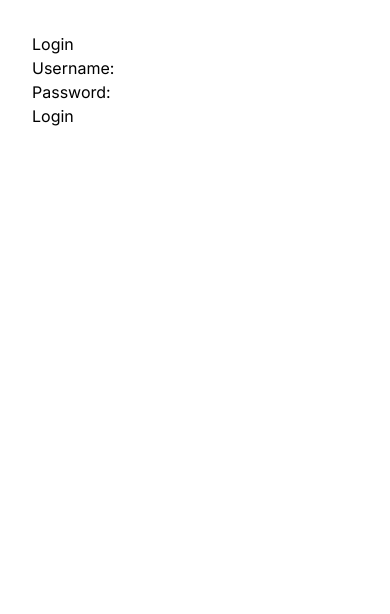
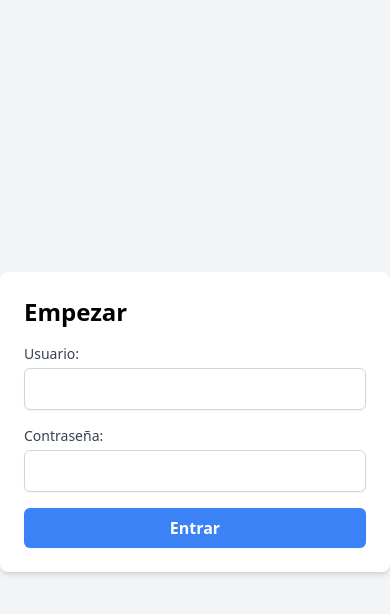
Before and after one commit to valebmss/pos-local1, a Next.js app: page / in a window 390 px wide. Shown: the top 614 px of the page. Built offline with nearby package versions, Linux system fonts and the light colour scheme.

Commit message:
token invaid

```diff
--- a/app/api/login.js
+++ /dev/null
@@ -1,33 +0,0 @@
-// app/api/login/route.js
-import ddbDocClient from "@/lib/aws";
-import { GetCommand } from "@aws-sdk/lib-dynamodb";
-import bcrypt from "bcryptjs";
-
-export async function POST(req) {
-  const { usuario_id, password } = await req.json();
-
-  try {
-    const params = {
-      TableName: 'Usuarios',
-      Key: { usuario_id },
-    };
-
-    const { Item } = await ddbDocClient.send(new GetCommand(params));
-
-    if (!Item) {
-      return new Response(JSON.stringify({ message: 'Invalid credentials' }), { status: 401 });
-    }
-
-    const passwordMatch = await bcrypt.compare(password, Item.password);
-
-    if (!passwordMatch) {
-      return new Response(JSON.stringify({ message: 'Invalid credentials' }), { status: 401 });
-    }
-
-    // Aquí puedes guardar la sesión usando cookies o JWT
-    return new Response(JSON.stringify({ message: 'Login successful', userData: Item.userData }), { status: 200 });
-  } catch (error) {
-    console.error(error);
-    return new Response(JSON.stringify({ message: 'Internal server errorrrr' }), { status: 500 });
-  }
-}
--- a/app/api/login/route.js
+++ b/app/api/login/route.js
@@ -30,7 +30,7 @@ export async function POST(req) {
     }
 
     // Aquí puedes guardar la sesión usando cookies o JWT
-    return new Response(JSON.stringify({ message: 'Login successful', userData: Item.nombre }), { status: 200 });
+    return new Response(JSON.stringify({ message: 'Login successful', userData: Item }), { status: 200 });
   } catch (error) {
     console.error('An error occurred:', error);
     console.log("KEY: ", usuario_id);
--- /dev/null
+++ b/app/api/protected/route.js
@@ -0,0 +1,13 @@
+// app/api/protected/route.js
+import { verifyToken } from '@/lib/auth';
+
+export async function GET(req) {
+  const user = verifyToken(req);
+
+  if (!user) {
+    return new Response(JSON.stringify({ message: 'Unauthorized' }), { status: 401 });
+  }
+
+  // Datos protegidos
+  return new Response(JSON.stringify({ message: 'Protected data', user }), { status: 200 });
+}
--- a/app/api/test/test.js
+++ /dev/null
@@ -1,3 +0,0 @@
-export async function POST(req) {
-    return new Response(JSON.stringify({ message: 'Login endpoint reached' }), { status: 200 });
-  }
--- /dev/null
+++ b/app/dashboard/page.js
@@ -0,0 +1,45 @@
+// pages/dashboard.js
+'use client';
+
+import { useUser } from '@/context/UserContext';
+import { jwtDecode } from "jwt-decode";
+import { useEffect, useState } from 'react';
+
+
+
+export default function Dashboard() {
+  const { user } = useUser();
+
+  useEffect(() => {
+    console.log("COOKIES:", document.cookie);
+    console.log("COOKIES:", document.cookie.split('.'));
+    console.log("COOKIES:", document.cookie.split('.').find(row => row.startsWith('accessToken=')));
+    const token = document.cookie
+      .split('.')
+      .find(row => row.startsWith('accessToken='))
+      ?.split('=')[1];
+      console.log("TOKEN:", token);
+      //tipo de token
+      console.log("TOKEN:", jwtDecode(token).type);
+      console.log("TOKEN:", jwtDecode(token));
+
+    if (token) {
+      const decodedUser = jwtDecode(token);
+      console.log("USER LOGGED:", decodedUser);
+      setUser(decodedUser);
+    }
+  }, []);
+
+  if (!user) {
+    return <p>Vuelve a ingresar...</p>;
+  }
+
+
+
+  return (
+    <div>
+      <h1>Bienvenido, {user.nombre}!</h1>
+      <p>Usuario conectado: {user.usuario}</p>
+    </div>
+  );
+}
--- a/app/layout.js
+++ b/app/layout.js
@@ -1,5 +1,9 @@
+
+
 import { Inter } from "next/font/google";
 import "./globals.css";
+import { UserProvider } from '@/context/UserContext';
+
 
 const inter = Inter({ subsets: ["latin"] });
 
@@ -11,7 +15,11 @@ export const metadata = {
 export default function RootLayout({ children }) {
   return (
     <html lang="en">
-      <body className={inter.className}>{children}</body>
-    </html>
+    <body>
+      <UserProvider>
+        {children}
+      </UserProvider>
+    </body>
+  </html>
   );
 }
--- a/app/page.js
+++ b/app/page.js
@@ -1,20 +1,23 @@
-// app/page.js
 'use client';
 
 import { useState } from 'react';
 import { useRouter } from 'next/navigation';
-
+import { useUser } from '@/context/UserContext';
 
 export default function Home() {
   const [usuario_id, setUsername] = useState('');
   const [password, setPassword] = useState('');
+  const [loading, setLoading] = useState(false);
+  const [error, setError] = useState('');
   const router = useRouter();
+  const { setUser } = useUser(); // Obtén el setter del contexto aquí
 
   const handleLogin = async (e) => {
     e.preventDefault();
+    setLoading(true);
+    setError('');
 
-    console.log('Logging in:', usuario_id);
-
+    try {
       const res = await fetch('/api/login', {
         method: 'POST',
         headers: {
@@ -23,45 +26,60 @@ export default function Home() {
         body: JSON.stringify({ usuario_id, password }),
       });
 
-
       if (res.ok) {
         const data = await res.json();
+        console.log('Login successful:', data.userData.nombre);
 
-  console.log('Login successful:',  data.userData);
-  router.push(
- '/dashboard',
-   );
+        setUser(data.userData); // Actualiza el estado del usuario en el contexto
+        router.push('/dashboard');
       } else {
         const errorData = await res.json();
         console.error('Login failed:', errorData);
+        setError('Algo falló, revisa tu información y vuelve a intentrlo');
       }
-
+    } catch (err) {
+      console.error('Error:', err);
+      setError('Ha ocurrido un error inesperado');
+    } finally {
+      setLoading(false);
+    }
   };
 
   return (
-    <div style={{ padding: '2rem' }}>
-      <h1>Login</h1>
+    <div className="min-h-screen flex items-center justify-center bg-gray-100">
+      <div className="w-full max-w-md p-6 bg-white shadow-md rounded-lg">
+        <h1 className="text-2xl font-bold mb-4">Empezar</h1>
+        {error && <p className="text-red-500 mb-4">{error}</p>}
         <form onSubmit={handleLogin}>
-        <div>
-          <label>Username:</label>
+          <div className="mb-4">
+            <label className="block text-sm font-medium text-gray-700">Usuario:</label>
             <input
               type="number"
               value={usuario_id}
               onChange={(e) => setUsername(e.target.value)}
               required
+              className="mt-1 block w-full px-3 py-2 border border-gray-300 rounded-md shadow-sm focus:outline-none focus:ring-1 focus:ring-blue-500 sm:text-sm"
             />
           </div>
-        <div>
-          <label>Password:</label>
+          <div className="mb-4">
+            <label className="block text-sm font-medium text-gray-700">Contraseña:</label>
             <input
               type="password"
               value={password}
               onChange={(e) => setPassword(e.target.value)}
               required
+              className="mt-1 block w-full px-3 py-2 border border-gray-300 rounded-md shadow-sm focus:outline-none focus:ring-1 focus:ring-blue-500 sm:text-sm"
             />
           </div>
-        <button type="submit">Login</button>
+          <button
+            type="submit"
+            className="w-full px-4 py-2 bg-blue-500 text-white font-semibold rounded-md shadow-sm hover:bg-blue-600 focus:outline-none focus:ring-2 focus:ring-blue-500 focus:ring-offset-2"
+            disabled={loading}
+          >
+            {loading ? 'Conectando con el servidor...' : 'Entrar'}
+          </button>
         </form>
+      </div>
     </div>
   );
 }
--- /dev/null
+++ b/context/UserContext.js
@@ -0,0 +1,20 @@
+// context/UserContext.js
+
+'use client';
+import React, { createContext, useState, useContext } from 'react';
+
+const UserContext = createContext();
+
+export function UserProvider({ children }) {
+  const [user, setUser] = useState(null);
+
+  return (
+    <UserContext.Provider value={{ user, setUser }}>
+      {children}
+    </UserContext.Provider>
+  );
+}
+
+export function useUser() {
+  return useContext(UserContext);
+}
--- /dev/null
+++ b/lib/auth.js
@@ -0,0 +1,21 @@
+// lib/auth.js
+import { parse } from 'cookie';
+import jwt from 'jsonwebtoken';
+
+const SECRET_KEY = process.env.JWT_SECRET; // Usa la misma clave secreta
+
+export function verifyToken(req) {
+  const cookies = parse(req.headers.cookie || '');
+  const token = cookies.authToken;
+
+  if (!token) {
+    return null;
+  }
+
+  try {
+    const decoded = jwt.verify(token, SECRET_KEY);
+    return decoded;
+  } catch (err) {
+    return null;
+  }
+}
--- a/package.json
+++ b/package.json
@@ -14,6 +14,9 @@
     "axios": "^1.7.3",
     "bcrypt": "^5.1.1",
     "bcryptjs": "^2.4.3",
+    "cookie": "^0.6.0",
+    "jsonwebtoken": "^9.0.2",
+    "jwt-decode": "^4.0.0",
     "next": "14.2.5",
     "pos-local1": "file:",
     "react": "^18",
--- a/pages/dashboard.js
+++ /dev/null
@@ -1,12 +0,0 @@
-import React from 'react'
-
-function dashboard() {
-  return (
-    <div>
-
-
-    </div>
-  )
-}
-
-export default dashboard
```
Also changed, not shown: middleware.js.js (added, +26 -0 lines), 2 other files (tests, documents, lock files or other folders). Lines whose indentation alone changed are shown as unchanged.
